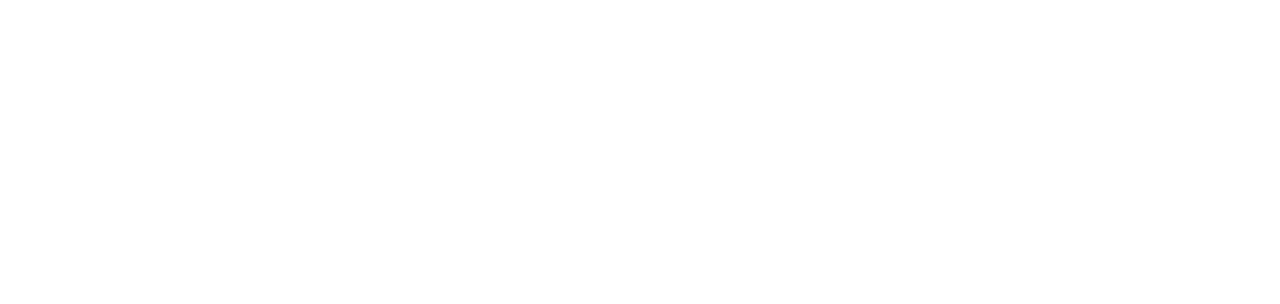
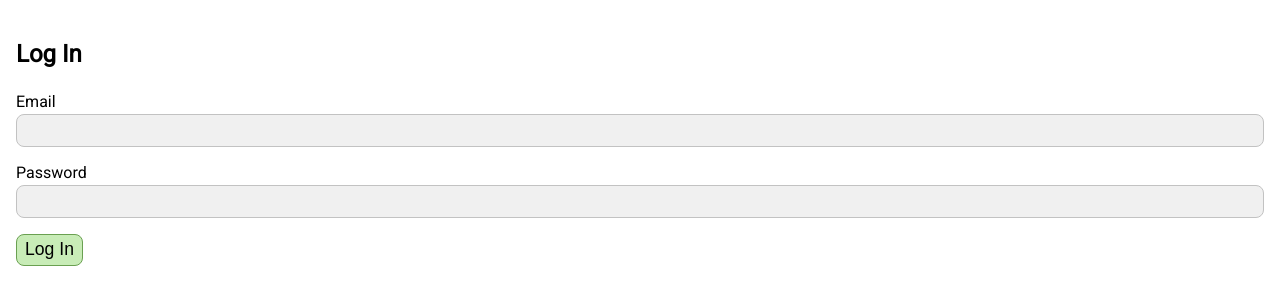
Before and after one commit to andasan/m10120-nodejs300-mern-standaloneapi_frontend, a React (Create React App) app: page /login in a window 1280 px wide. Shown: the top 304 px of the page. Built offline with nearby package versions, Linux system fonts and the light colour scheme.

Commit message:
connect login to backend

```diff
--- a/src/App.js
+++ b/src/App.js
@@ -3,7 +3,9 @@
 import Axios from 'axios';
 
 import Home from './components/pages/Home'
+import Login from './components/auth/Login'
 import UserContext from './context/userContext';
+import Register from './components/auth/Login';
 
 function App() {
   const [userData, setUserData] = useState({
@@ -16,6 +18,7 @@
       <UserContext.Provider value={{ userData, setUserData }}>
         <Switch>
           <Route exact path="/" component={Home} />
+          <Route path="/login" component={Login} />
         </Switch>
       </UserContext.Provider>
     </BrowserRouter>
--- /dev/null
+++ b/src/components/auth/Login.jsx
@@ -0,0 +1,44 @@
+import React, {useState, useContext} from 'react';
+import Axios from 'axios';
+
+import { useHistory } from 'react-router-dom';
+import UserContext from '../../context/userContext';
+
+
+export default function Register() {
+    const [email, setEmail] = useState('');
+    const [password, setPassword] = useState('');
+
+    const { setUserData } = useContext(UserContext);
+    const history = useHistory();
+
+    const submit = async (e) => {
+        e.preventDefault();
+        try{
+            const loginUser = {email, password};
+            const loginRes = await Axios.post('http://localhost:8080/users/login', loginUser);
+
+            console.log(loginRes.data);
+            // setUserData({
+            //     token:
+            // })
+
+        }catch(err){
+            console.log(err);
+        }
+    }
+
+    return (
+        <div className="page">
+            <h2>Log In</h2>
+            <form className="form" onSubmit={submit}>
+                <label htmlFor="login-email">Email</label>
+                <input id="login-email" type="email" onChange={(e) => setEmail(e.target.value)} />
+                <label htmlFor="login-password">Password</label>
+                <input id="login-password" type="password" onChange={(e) => setPassword(e.target.value)} />
+
+                <input type="submit" value="Log In" />
+            </form>
+        </div>
+    )
+}
```
Also changed, not shown: src/components/auth/Register.jsx (added).
